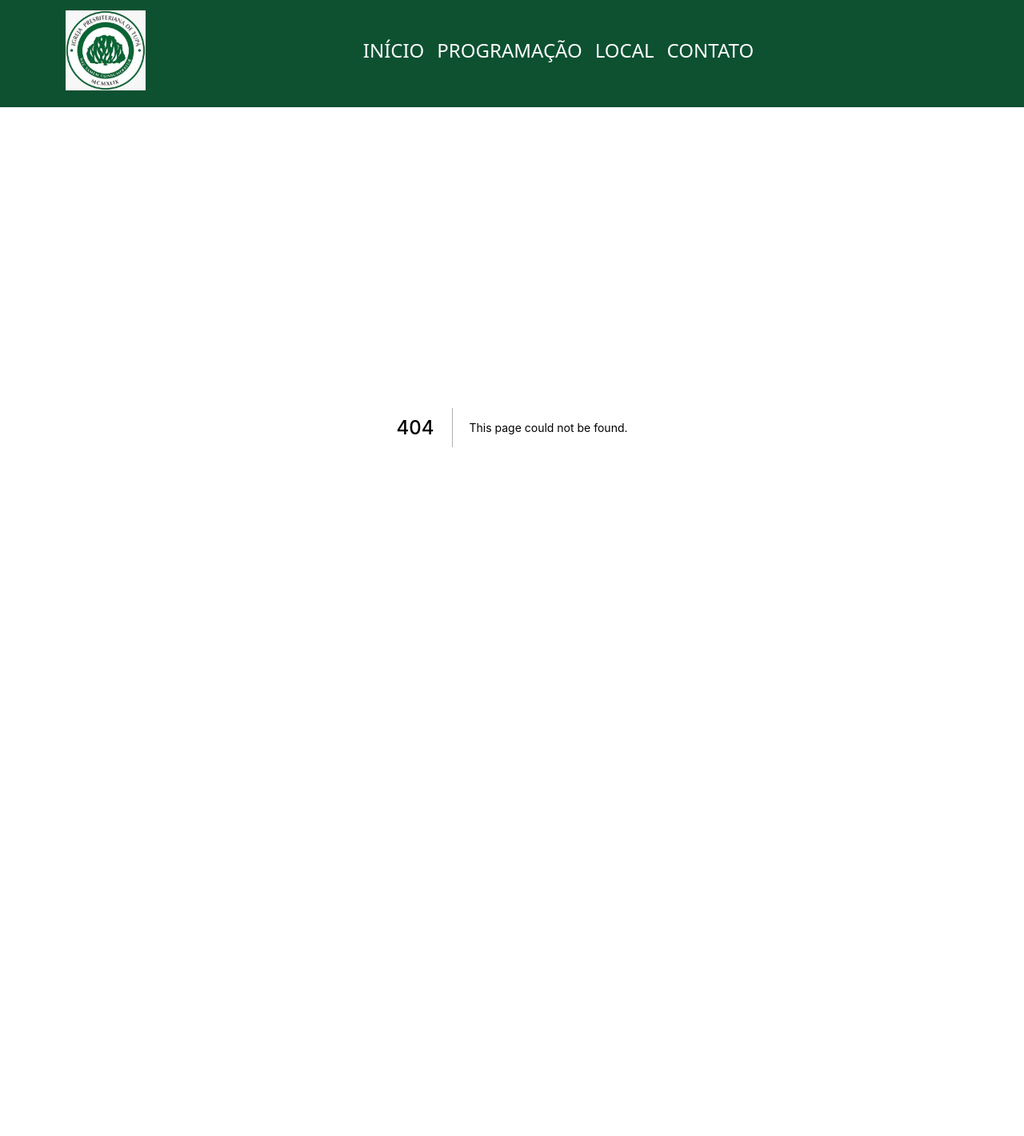
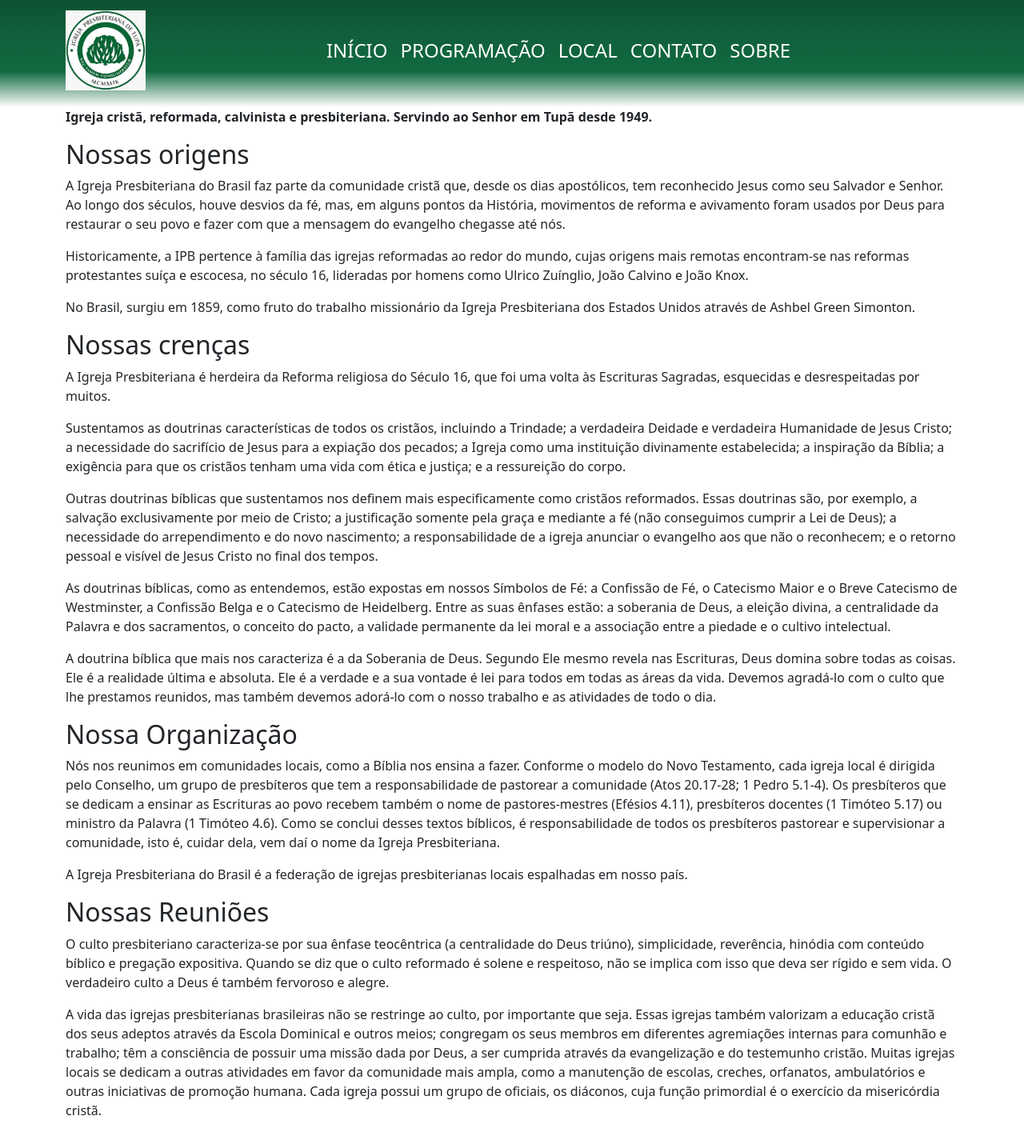
Before and after one commit to lmarcarini/ipb-tupa, a Next.js app: page /sobre in a window 1280 px wide. Before the commit this address had no page. Shown: the top 1420 px of the page at 80% size. Before the commit the page ends 934 px from the top, so only its background shows below. Built offline with nearby package versions, Linux system fonts and the light colour scheme.

Commit message:
added Sobre page

```diff
--- a/components/topmenu/Topmenu.tsx
+++ b/components/topmenu/Topmenu.tsx
@@ -1,21 +1,20 @@
-import {Navbar, Nav, Container} from 'react-bootstrap'
-import Image from 'next/image'
-import {topmenuStyle, menuitemStyle} from './styles'
+import { Navbar, Nav, Container } from "react-bootstrap";
+import Image from "next/image";
+import { topmenuStyle, menuitemStyle } from "./styles";
 
-type Props = {}
+type Props = {};
 
 const Topmenu = (props: Props) => {
-
   return (
     <Navbar className="topmenu" style={topmenuStyle} expand="sm">
       <Container>
         <Navbar.Brand>
-                <Image src='/ipb_brand.jpg' height='100' width='100'/>
+          <Image src="/ipb_brand.jpg" height="100" width="100" />
         </Navbar.Brand>
-            <Navbar.Toggle aria-controls="navbarScroll"/>
-            <Navbar.Collapse id='navbarScroll'>
-                <Nav  className="ms-auto me-auto">
-                    <Nav.Link className="h4" href="/" style={menuitemStyle}>
+        <Navbar.Toggle aria-controls="navbarScroll" />
+        <Navbar.Collapse id="navbarScroll">
+          <Nav className="ms-auto me-auto">
+            <Nav.Link className="h4" href="/#" style={menuitemStyle}>
               INÍCIO
             </Nav.Link>
             <Nav.Link className="h4" href="/#programacao" style={menuitemStyle}>
@@ -27,11 +26,14 @@ const Topmenu = (props: Props) => {
             <Nav.Link className="h4" href="/#contato" style={menuitemStyle}>
               CONTATO
             </Nav.Link>
+            <Nav.Link className="h4" href="/sobre" style={menuitemStyle}>
+              SOBRE
+            </Nav.Link>
           </Nav>
         </Navbar.Collapse>
       </Container>
     </Navbar>
-  )
-}
+  );
+};
 
 export default Topmenu;
--- a/components/topmenu/styles.ts
+++ b/components/topmenu/styles.ts
@@ -1,5 +1,5 @@
 export const topmenuStyle={
-    backgroundColor: "#0D5131"
+    backgroundImage: "linear-gradient(#0D5131,#10603b,#116a40,white)"
 }
 export const menuitemStyle={
     color: "white"
--- /dev/null
+++ b/pages/sobre.tsx
@@ -0,0 +1,151 @@
+import { Container } from "react-bootstrap";
+
+type Props = {};
+
+const Sobre = (props: Props) => {
+  return (
+    <Container>
+      <p>
+        <b>
+          Igreja cristã, reformada, calvinista e presbiteriana. Servindo ao
+          Senhor em Tupã desde 1949.
+        </b>
+      </p>
+      <h2>Nossas origens</h2>
+      <p>
+        A Igreja Presbiteriana do Brasil faz parte da comunidade cristã que,
+        desde os dias apostólicos, tem reconhecido Jesus como seu Salvador e
+        Senhor. Ao longo dos séculos, houve desvios da fé, mas, em alguns pontos
+        da História, movimentos de reforma e avivamento foram usados por Deus
+        para restaurar o seu povo e fazer com que a mensagem do evangelho
+        chegasse até nós.
+      </p>
+      <p>
+        Historicamente, a IPB pertence à família das igrejas reformadas ao redor
+        do mundo, cujas origens mais remotas encontram-se nas reformas
+        protestantes suíça e escocesa, no século 16, lideradas por homens como
+        Ulrico Zuínglio, João Calvino e João Knox.
+      </p>
+      <p>
+        No Brasil, surgiu em 1859, como fruto do trabalho missionário da Igreja
+        Presbiteriana dos Estados Unidos através de Ashbel Green Simonton.
+      </p>
+      <h2>Nossas crenças</h2>
+      <p>
+        A Igreja Presbiteriana é herdeira da Reforma religiosa do Século 16, que
+        foi uma volta às Escrituras Sagradas, esquecidas e desrespeitadas por
+        muitos.
+      </p>
+      <p>
+        Sustentamos as doutrinas características de todos os cristãos, incluindo
+        a Trindade; a verdadeira Deidade e verdadeira Humanidade de Jesus
+        Cristo; a necessidade do sacrifício de Jesus para a expiação dos
+        pecados; a Igreja como uma instituição divinamente estabelecida; a
+        inspiração da Bíblia; a exigência para que os cristãos tenham uma vida
+        com ética e justiça; e a ressureição do corpo.
+      </p>
+      <p>
+        Outras doutrinas bíblicas que sustentamos nos definem mais
+        especificamente como cristãos reformados. Essas doutrinas são, por
+        exemplo, a salvação exclusivamente por meio de Cristo; a justificação
+        somente pela graça e mediante a fé (não conseguimos cumprir a Lei de
+        Deus); a necessidade do arrependimento e do novo nascimento; a
+        responsabilidade de a igreja anunciar o evangelho aos que não o
+        reconhecem; e o retorno pessoal e visível de Jesus Cristo no final dos
+        tempos.
+      </p>
+      <p>
+        As doutrinas bíblicas, como as entendemos, estão expostas em nossos
+        Símbolos de Fé: a Confissão de Fé, o Catecismo Maior e o Breve Catecismo
+        de Westminster, a Confissão Belga e o Catecismo de Heidelberg. Entre as
+        suas ênfases estão: a soberania de Deus, a eleição divina, a
+        centralidade da Palavra e dos sacramentos, o conceito do pacto, a
+        validade permanente da lei moral e a associação entre a piedade e o
+        cultivo intelectual.
+      </p>
+      <p>
+        A doutrina bíblica que mais nos caracteriza é a da Soberania de Deus.
+        Segundo Ele mesmo revela nas Escrituras, Deus domina sobre todas as
+        coisas. Ele é a realidade última e absoluta. Ele é a verdade e a sua
+        vontade é lei para todos em todas as áreas da vida. Devemos agradá-lo
+        com o culto que lhe prestamos reunidos, mas também devemos adorá-lo com
+        o nosso trabalho e as atividades de todo o dia.
+      </p>
+      <h2>Nossa Organização</h2>
+      <p>
+        Nós nos reunimos em comunidades locais, como a Bíblia nos ensina a
+        fazer. Conforme o modelo do Novo Testamento, cada igreja local é
+        dirigida pelo Conselho, um grupo de presbíteros que tem a
+        responsabilidade de pastorear a comunidade (Atos 20.17-28; 1 Pedro
+        5.1-4). Os presbíteros que se dedicam a ensinar as Escrituras ao povo
+        recebem também o nome de pastores-mestres (Efésios 4.11), presbíteros
+        docentes (1 Timóteo 5.17) ou ministro da Palavra (1 Timóteo 4.6). Como
+        se conclui desses textos bíblicos, é responsabilidade de todos os
+        presbíteros pastorear e supervisionar a comunidade, isto é, cuidar dela,
+        vem daí o nome da Igreja Presbiteriana.
+      </p>
+      <p>
+        A Igreja Presbiteriana do Brasil é a federação de igrejas presbiterianas
+        locais espalhadas em nosso país.
+      </p>
+      <h2>Nossas Reuniões</h2>
+      <p>
+        O culto presbiteriano caracteriza-se por sua ênfase teocêntrica (a
+        centralidade do Deus triúno), simplicidade, reverência, hinódia com
+        conteúdo bíblico e pregação expositiva. Quando se diz que o culto
+        reformado é solene e respeitoso, não se implica com isso que deva ser
+        rígido e sem vida. O verdadeiro culto a Deus é também fervoroso e
+        alegre.
+      </p>
+      <p>
+        A vida das igrejas presbiterianas brasileiras não se restringe ao culto,
+        por importante que seja. Essas igrejas também valorizam a educação
+        cristã dos seus adeptos através da Escola Dominical e outros meios;
+        congregam os seus membros em diferentes agremiações internas para
+        comunhão e trabalho; têm a consciência de possuir uma missão dada por
+        Deus, a ser cumprida através da evangelização e do testemunho cristão.
+        Muitas igrejas locais se dedicam a outras atividades em favor da
+        comunidade mais ampla, como a manutenção de escolas, creches, orfanatos,
+        ambulatórios e outras iniciativas de promoção humana. Cada igreja possui
+        um grupo de oficiais, os diáconos, cuja função primordial é o exercício
+        da misericórdia cristã.
+      </p>
+      <p>
+        O presbiterianismo tem uma visão abrangente da vida, entendendo que o
+        evangelho de Cristo tem implicações para todas as áreas da sociedade e
+        da cultura.
+      </p>
+      <h2>Nossos Objetivos</h2>
+      <p>
+        Cada comunidade local que faz parte da federação presbiteriana tem como
+        objetivo maior glorificar ao Senhor, reunindo-se para adorá-Lo e
+        promovendo a educação cristã, que vai alcançar descrentes e ajudar no
+        desenvolvimento dos convertidos. Assim, os crentes poderão viver do modo
+        que agrada a Deus e anunciar o evangelho de Jesus aos que não o
+        conhecem.
+      </p>
+      <h2>Em Tupã</h2>
+      <p>
+        As origens do trabalho presbiteriano em Tupã remontam a 04/04/1944,
+        quando foi realizado o primeiro culto, na rua Tabajaras, nº 1131, então
+        residência do irmão Olintho Bizarro Teixeira. O Reverendo Boanerges
+        Ribeiro, à época, na Igreja Presbiteriana de Marília assumiu o campo
+        como pastor visitante. À partir daí, a Igreja Cristã Presbiteriana, como
+        era chamada, passou a reunir-se semanalmente na residência do irmão
+        Olintho, realizando a Escola Bíblica Dominical.
+      </p>
+      <p>
+        Com o crescimento do rebanho, os trabalhos foram progredindo a ponto de
+        adquirirem o terreno, na rua Paiaquás, nº 734, onde foi construído um
+        modesto templo para sediar a Congregação Presbiterial de Tupã, sob
+        jurisdição da Igreja Presbiteriana de Marília e do Presbitério de Bauru.
+        Passados alguns anos, a Comissão Executiva nomeada pelo Presbitério de
+        Bauru elevou a pequena Congregação à Igreja. Em 25/09/1949, foi
+        organizada oficialmente a Igreja Presbiteriana de Tupã, tendo por seu
+        pastor o Reverendo Nathanael Emmerich.
+      </p>
+    </Container>
+  );
+};
+
+export default Sobre;
```
Lines whose indentation alone changed are shown as unchanged.
